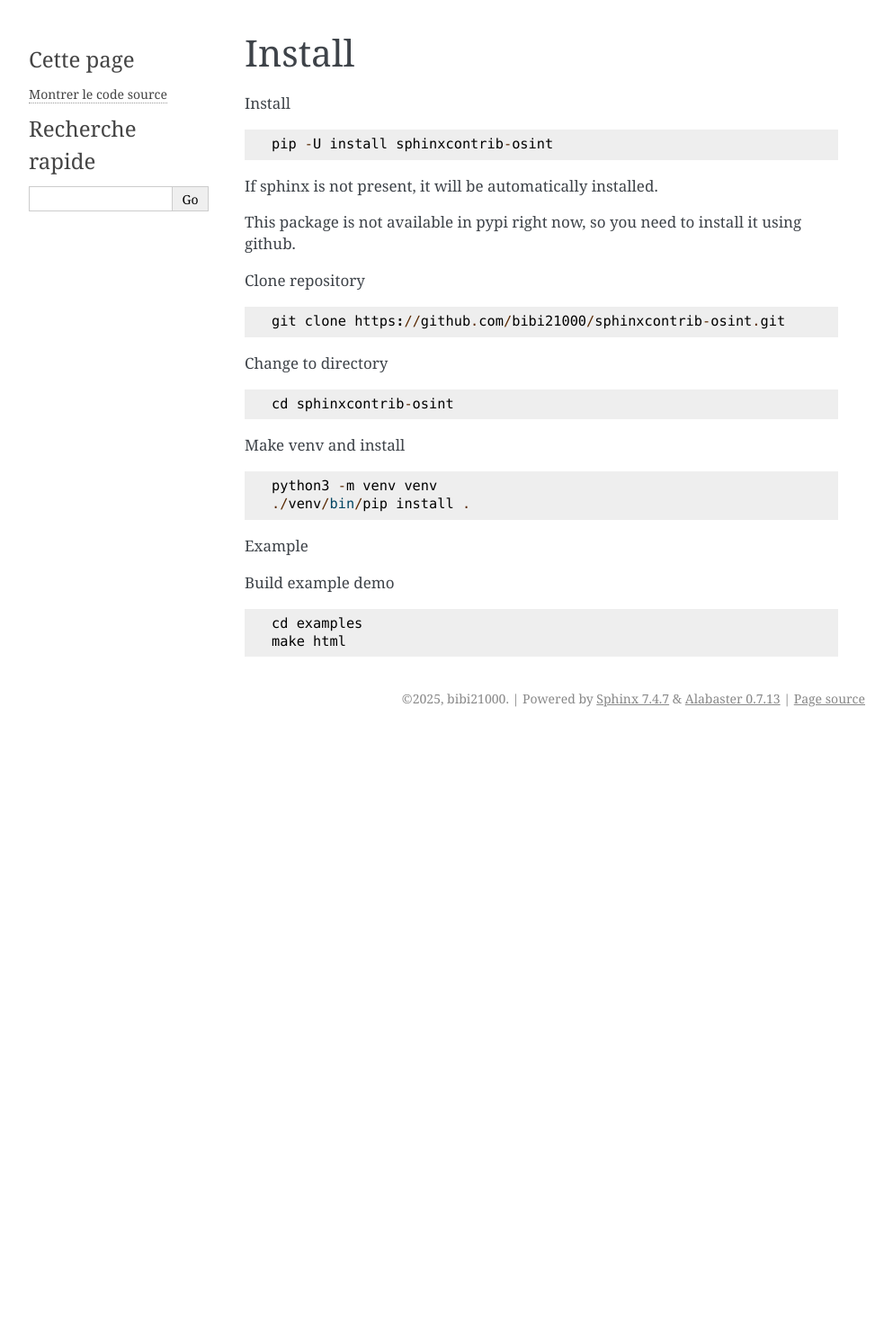
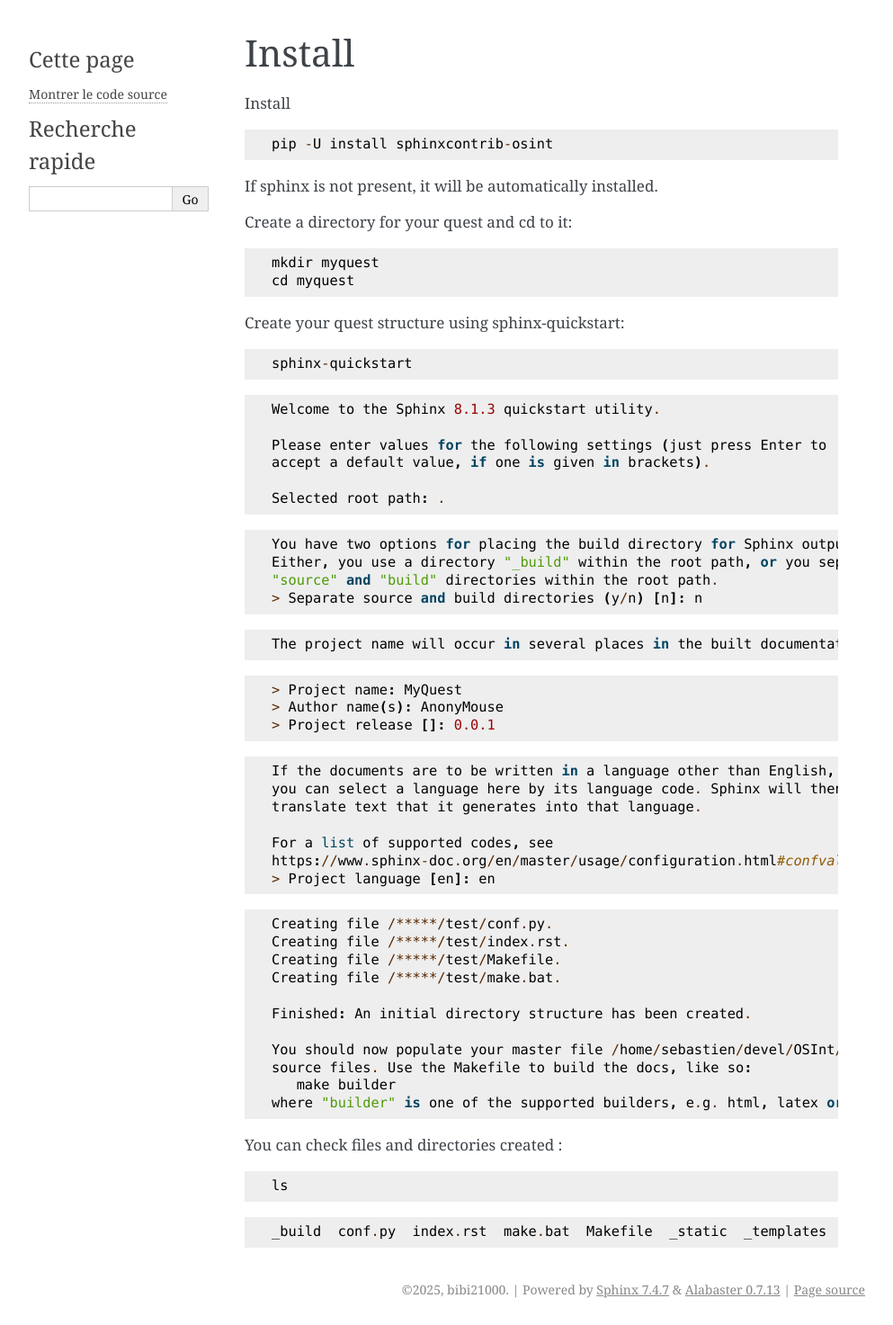
Before and after one commit to bibi21000/sphinxcontrib-osint, a Sphinx documentation site: the page built from docs/install.rst, in a window 1280 px wide. Shown: the whole page at 90% size, without its empty margins (148-1141 px from the left). Built offline with Sphinx 7.4.7, drawn with Linux system fonts in a browser that asks for light colours; before the commit the page ends 900 px from its top, so only the background shows below that.

Commit message:
Update doc

```diff
--- a/docs/install.rst
+++ b/docs/install.rst
@@ -10,34 +10,75 @@ Install
 
 If sphinx is not present, it will be automatically installed.
 
-
-This package is not available in pypi right now, so you need to install
-it using github.
-
-Clone repository
+Create a directory for your quest and cd to it:
 
 .. code::
 
-    git clone https://github.com/bibi21000/sphinxcontrib-osint.git
+    mkdir myquest
+    cd myquest
 
-Change to directory
+Create your quest structure using sphinx-quickstart:
 
 .. code::
 
-    cd sphinxcontrib-osint
-
-Make venv and install
+    sphinx-quickstart
 
 .. code::
 
-    python3 -m venv venv
-    ./venv/bin/pip install .
+    Welcome to the Sphinx 8.1.3 quickstart utility.
 
-Example
+    Please enter values for the following settings (just press Enter to
+    accept a default value, if one is given in brackets).
 
-Build example demo
+    Selected root path: .
 
 .. code::
 
-    cd examples
-    make html
+    You have two options for placing the build directory for Sphinx output.
+    Either, you use a directory "_build" within the root path, or you separate
+    "source" and "build" directories within the root path.
+    > Separate source and build directories (y/n) [n]: n
+
+.. code::
+
+    The project name will occur in several places in the built documentation.
+
+.. code::
+
+    > Project name: MyQuest
+    > Author name(s): AnonyMouse
+    > Project release []: 0.0.1
+
+.. code::
+
+    If the documents are to be written in a language other than English,
+    you can select a language here by its language code. Sphinx will then
+    translate text that it generates into that language.
+
+    For a list of supported codes, see
+    https://www.sphinx-doc.org/en/master/usage/configuration.html#confval-language.
+    > Project language [en]: en
+
+.. code::
+
+    Creating file /*****/test/conf.py.
+    Creating file /*****/test/index.rst.
+    Creating file /*****/test/Makefile.
+    Creating file /*****/test/make.bat.
+
+    Finished: An initial directory structure has been created.
+
+    You should now populate your master file /home/sebastien/devel/OSInt/sphinxcontrib-osint/test/index.rst and create other documentation
+    source files. Use the Makefile to build the docs, like so:
+       make builder
+    where "builder" is one of the supported builders, e.g. html, latex or linkcheck.
+
+You can check files and directories created :
+
+.. code::
+
+    ls
+
+.. code::
+
+    _build  conf.py  index.rst  make.bat  Makefile  _static  _templates
```
